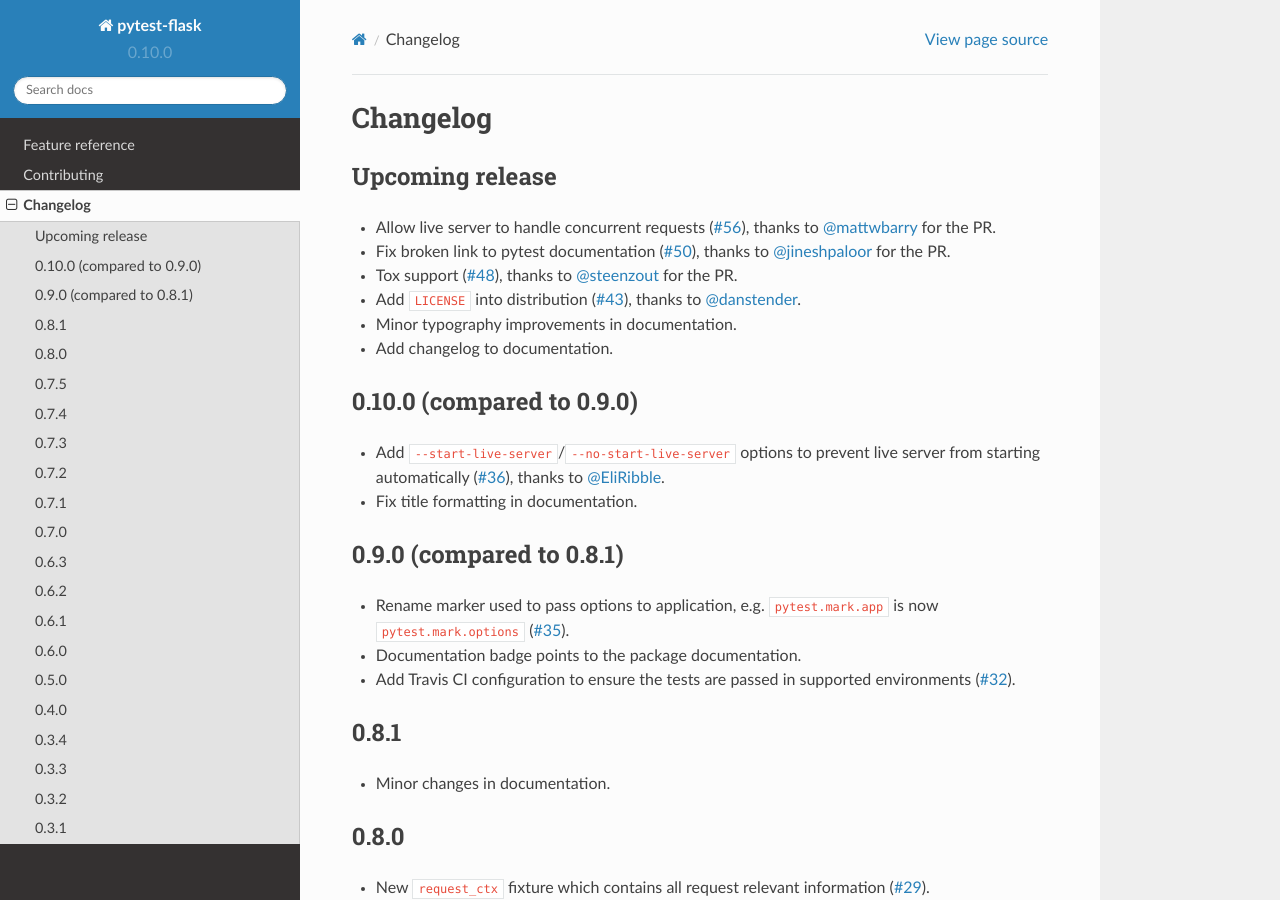
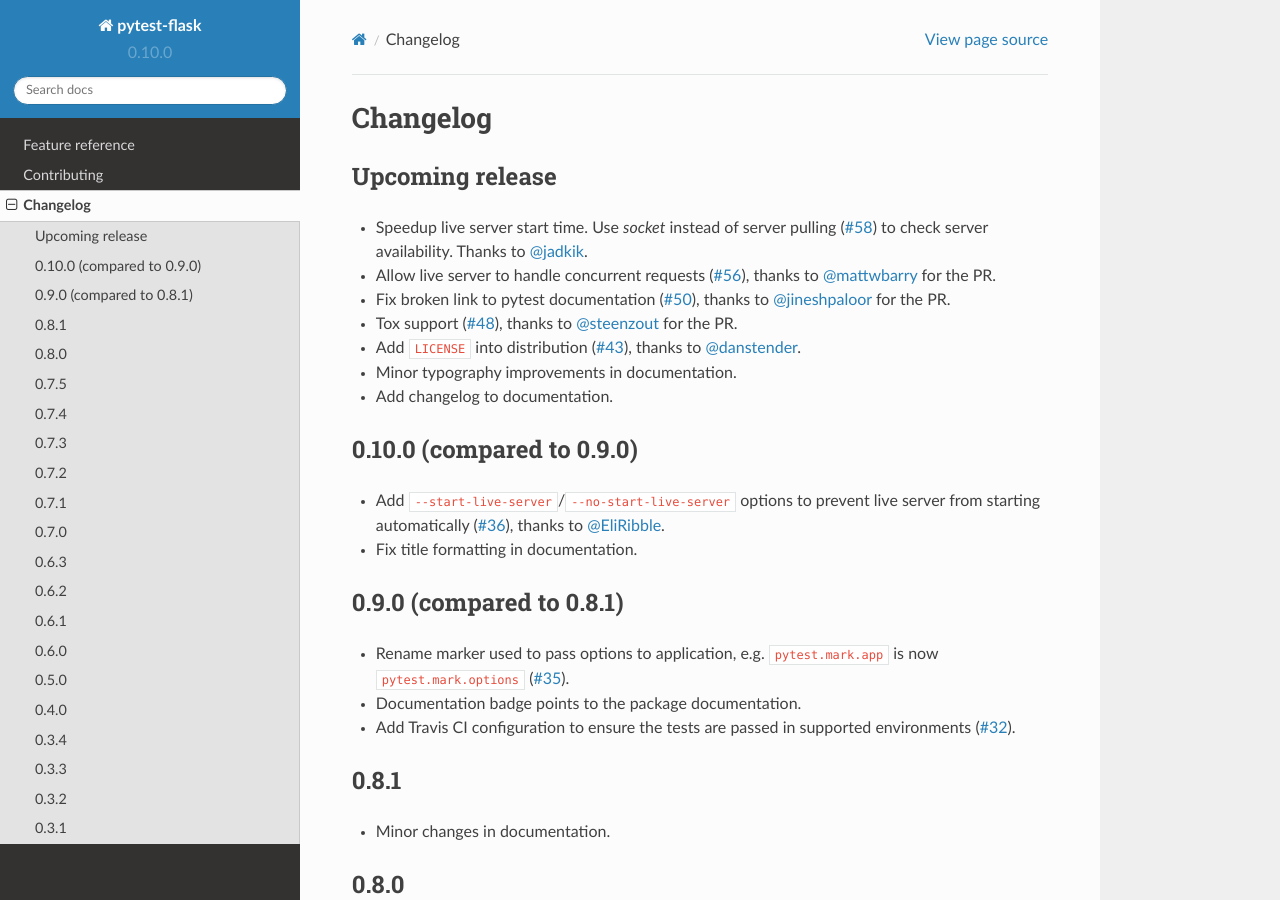
Before and after one commit to pytest-dev/pytest-flask, a Sphinx documentation site: the page built from docs/changelog.rst, in a window 1280 px wide and 900 px high. Built offline with Sphinx 7.4.7 and the Read the Docs theme 2.0.0, drawn with Linux system fonts in a browser that asks for light colours; pages that are not in the unit, such as notebooks, are missing from menus.

Commit message:
Add new record to changelog

```diff
--- a/docs/changelog.rst
+++ b/docs/changelog.rst
@@ -5,6 +5,9 @@
 
 Upcoming release
 -----------------
+
+- Speedup live server start time. Use `socket` instead of server
+  pulling (`#58`_) to check server availability. Thanks to `@jadkik`_.
 
 - Allow live server to handle concurrent requests (`#56`_), thanks to
   `@mattwbarry`_ for the PR.
@@ -25,7 +28,9 @@
 .. _#48: https://github.com/pytest-dev/pytest-flask/pull/48
 .. _#50: https://github.com/pytest-dev/pytest-flask/pull/50
 .. _#56: https://github.com/pytest-dev/pytest-flask/pull/56
+.. _#58: steenzouthttps://github.com/pytest-dev/pytest-flask/pull/58
 .. _@danstender: https://github.com/danstender
+.. _@jadkik: https://github.com/jadkik
 .. _@jineshpaloor: https://github.com/jineshpaloor
 .. _@mattwbarry: https://github.com/mattwbarry
 .. _@steenzout: https://github.com/steenzout
```
